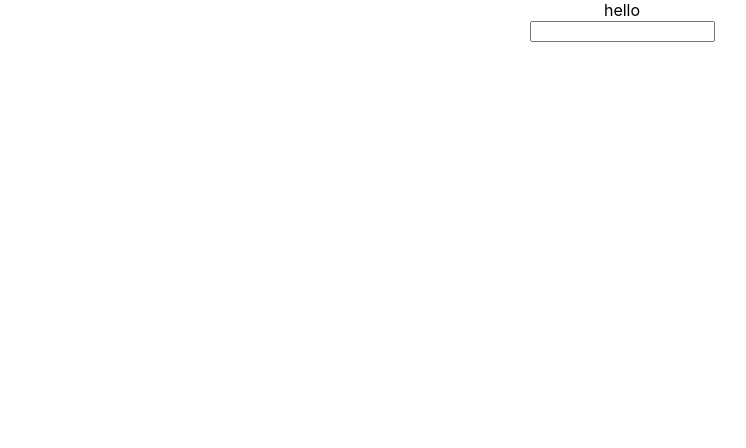
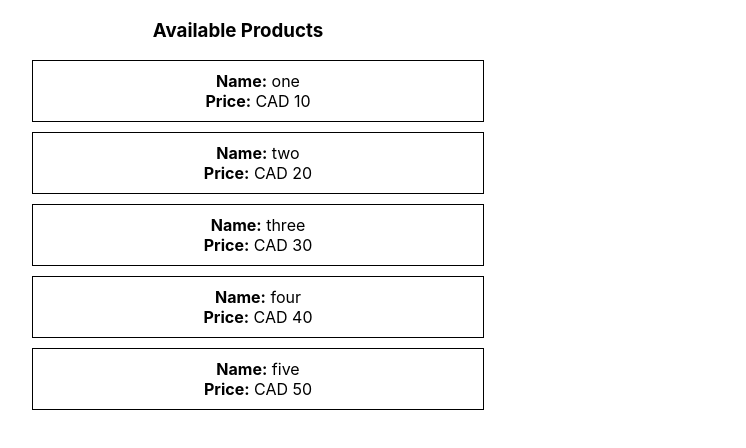
Before and after one commit to almur-codes/products-app, a React (Create React App) app: page / in a window 1280 px wide. Shown: the top 448 px of the page, without its empty margins (18-764 px from the left). Built offline with nearby package versions, Linux system fonts and the light colour scheme.

Commit message:
started project

```diff
--- a/src/App.tsx
+++ b/src/App.tsx
@@ -1,14 +1,23 @@
 import React from 'react';
-import logo from './logo.svg';
 import './App.css';
-import Form from './Form';
+import List from './components/List';
 
 const App: React.FC = () => {
-  return (
-    <div className="App">
-      <Form text="hello"/>
-    </div>
-  );
+
+	const prods = [
+		{ id: 1, name: "one", price: 10, quantity: 10 },
+		{ id: 2, name: "two", price: 20, quantity: 20 },
+		{ id: 3, name: "three", price: 30, quantity: 30 },
+		{ id: 4, name: "four", price: 40, quantity: 40 },
+		{ id: 5, name: "five", price: 50, quantity: 50 },
+	]
+
+	return (
+		<div className="App">
+			<List products={prods} />
+
+		</div>
+	);
 }
 
 export default App;
--- a/src/Form.tsx
+++ /dev/null
@@ -1,36 +0,0 @@
-import React from 'react';
-import { string } from 'prop-types';
-
-interface Props {
-    text: string,
-    age?: number
-}
-
-interface State {
-    email: string,
-    name: string
-}
-
-export default class Form extends React.Component<Props, State> {
-
-    state: State = {
-        email: "",
-        name: ""
-    }
-
-    handleChange = (e: React.ChangeEvent<HTMLInputElement>): void => {
-        alert(e.target.value)
-    }
-
-    public render() {
-        const {text} = this.props;
-        const {name} = this.state;
-        return (
-            <div>
-                <div>{text}</div>
-                {/* <div>{name}</div> */}
-                <input type="text" name="name" value={name} onChange={this.handleChange}/>
-            </div>
-        );
-    }
-}
--- /dev/null
+++ b/src/components/List.css
@@ -0,0 +1,3 @@
+.products {
+    width: 40vw;
+}
--- /dev/null
+++ b/src/components/List.tsx
@@ -0,0 +1,29 @@
+import React from 'react';
+import ListItem from './ListItem';
+import { ListItemProps, ListProps } from '../interfaces';
+import "./List.css";
+
+export default class List extends React.Component<ListProps> {
+
+    renderListItem({ id, name, price }: ListItemProps){
+        return (
+            <ListItem
+                key={id}
+                id={id}
+                name={name}
+                price={price}
+            />
+        );
+    }
+
+    public render() {
+        return (
+            <div className="products">
+                <h3>Available Products</h3>
+                <ol>
+                    { this.props.products.slice().map(product => { return this.renderListItem(product) }) }
+                </ol>
+            </div>
+        );
+    }
+}
--- /dev/null
+++ b/src/components/ListItem.css
@@ -0,0 +1,6 @@
+.list-item {
+    padding: 10px;
+    margin: 10px;
+    border: solid 1px black;
+    list-style: none;
+}
--- /dev/null
+++ b/src/components/ListItem.tsx
@@ -0,0 +1,18 @@
+import React from "react";
+import { ListItemProps } from '../interfaces';
+import "./ListItem.css";
+
+export default class ListItem extends React.Component<ListItemProps> {
+    public render() {
+        return (
+            <li key={this.props.id} className="list-item">
+                <div>
+                    <b>Name:</b> { this.props.name }
+                </div>
+                <div>
+                    <b>Price:</b> CAD { this.props.price }
+                </div>
+            </li>
+        );
+    }
+}
```
Also changed, not shown: src/components/Cart.tsx (added, +16 -0 lines), src/interfaces.d.ts (added, +21 -0 lines).
